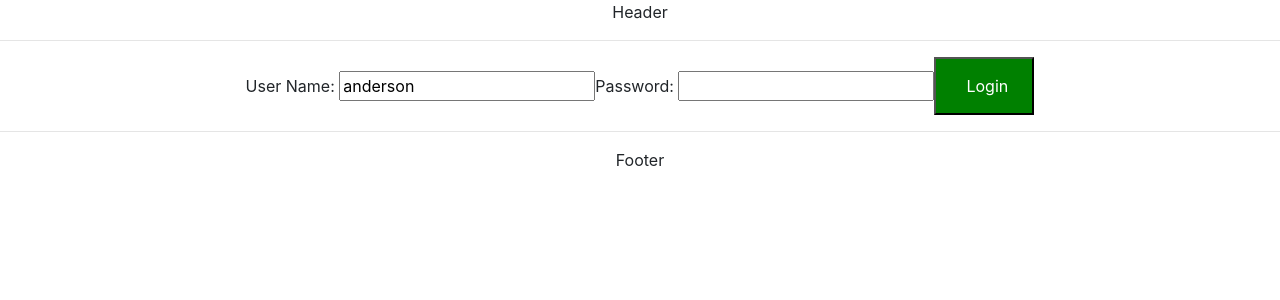
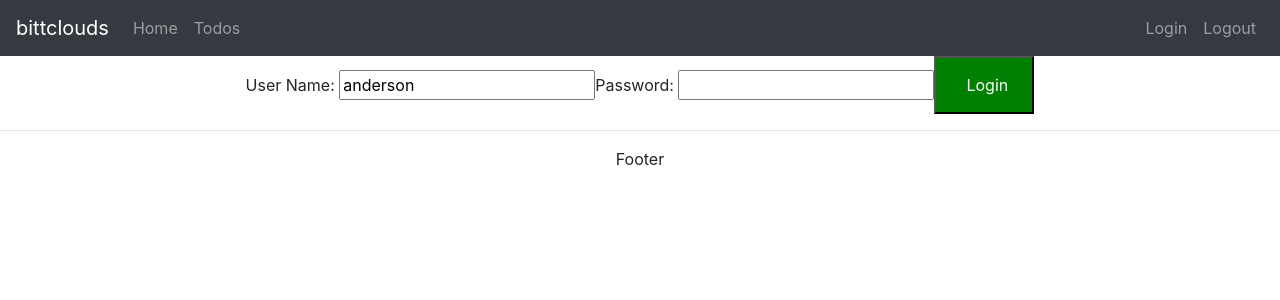
Before and after one commit to andersonbtt/react-counter-example, a React (Create React App) app: page / in a window 1280 px wide. Shown: the top 300 px of the page. Built offline with nearby package versions, Linux system fonts and the light colour scheme.

Commit message:
Added styling to application

```diff
--- a/src/components/todo/TodoApp.jsx
+++ b/src/components/todo/TodoApp.jsx
@@ -35,9 +35,31 @@
     }
     render(){
         return (
-            <div>
-                Header <hr/>
-            </div>
+            <header>
+                <nav className="navbar navbar-expand-md navbar-dark bg-dark">
+                    <div>
+                        <a href="http://www.bittclouds.com" className="navbar-brand">
+                            bittclouds
+                        </a>
+                    </div>
+                    <ul className="navbar-nav navbar-collapse">
+                        <li>
+                            <Link className="nav-link" to="/welcome/anderson">Home</Link>
+                        </li>
+                        <li>
+                            <Link className="nav-link" to="/todos">Todos</Link>
+                        </li>
+                    </ul>
+                    <ul className="navbar-nav navbar-collapse justify-content-end">
+                        <li>
+                            <Link className="nav-link" to="/login">Login</Link>
+                        </li>
+                        <li>
+                            <Link className="nav-link" to="/login">Logout</Link>
+                        </li>
+                    </ul>
+                </nav>
+            </header>
         )
     }
 }
```
